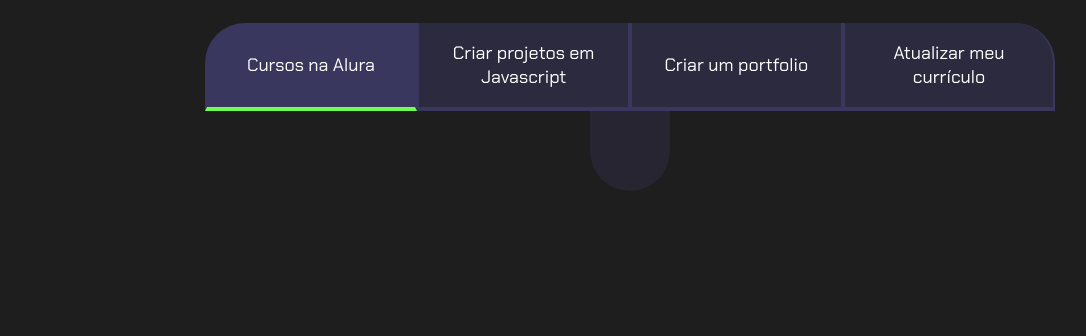
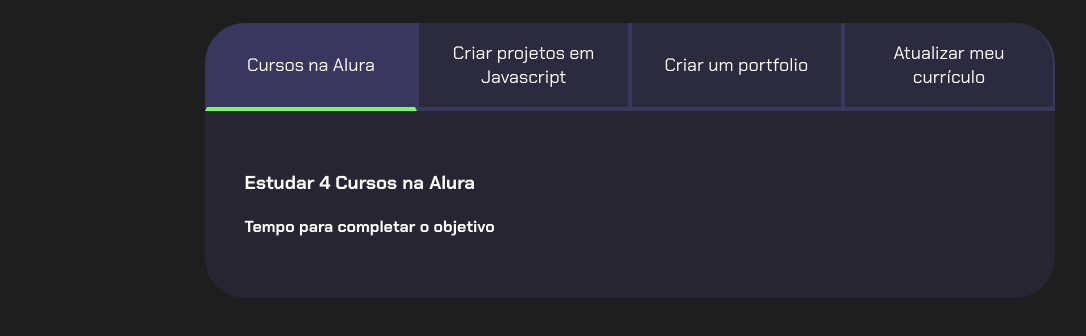
Before and after one commit to petickovit/Projeto-de-vida, a plain HTML site: page index.html in a window 1280 px wide. Shown: the part 80-416 px from the top of the page, without its empty margins (10-1096 px from the left). Drawn offline with Linux system fonts and the light colour scheme.

Commit message:
Add files via upload

```diff
--- a/index.html
+++ b/index.html
@@ -11,6 +11,7 @@
 <body>
     <section class="conteudo-principal">
         <h2 class="titulo-principal">Meus Objetivos do ano<span>_</span></h2>
+        <div class="conteudo">
         <div class="botoes">
             <button class="botao ativo">Cursos na Alura</button>
             <button class="botao">Criar projetos em Javascript</button>
@@ -18,7 +19,7 @@
             <button class="botao">Atualizar meu currículo</button>
         </div>
         <div class="abas-textos">
-            <div class="aba-conteudo">
+            <div class="aba-conteudo-ativo">
                 <h3 class="aba-conteudo-titulo-principal">
         Estudar 4 Cursos na Alura
                 </h3>
@@ -49,6 +50,8 @@
             <h4 class="aba-conteudo-secundario">
          Tempo para completar o objetivo
             </h4>
+        </div>
+     </div>
     </div>
     </section>
     <script src="main.js"></script>
--- a/style.css
+++ b/style.css
@@ -70,22 +70,25 @@ body {
         border-radius: 0 40px  0 0;
     }
 }
-.ativo {
+.ativo{
     background-color: var(--botao-ativo);
     border-bottom: 4px solid var(--verde);
+}
+.abas-textos{
+    background-color: var(--texto-fundo);
 }
 .abas-textos {
     background-color: var(--texto-fundo);
     padding: 40px;
     border-radius: 0 0 40px 40px;
 }
-.botao-ativo{
+.botao.ativo{
     background-color: var(--botao-ativo);
     border-bottom: 4px solid var(--verde);
 }
 .aba.conteudo.ativo {
     display: block;
 }
-.aba-conteudo{
+.aba-conteudo {
     display: none;
 }
```
